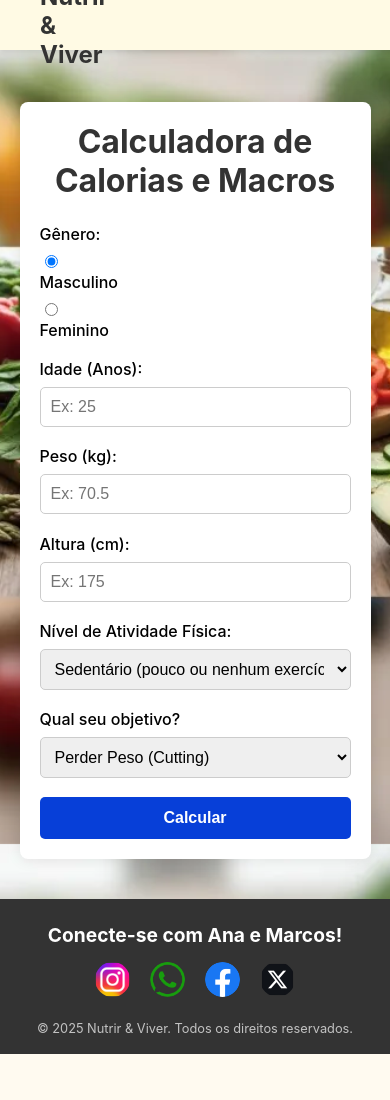
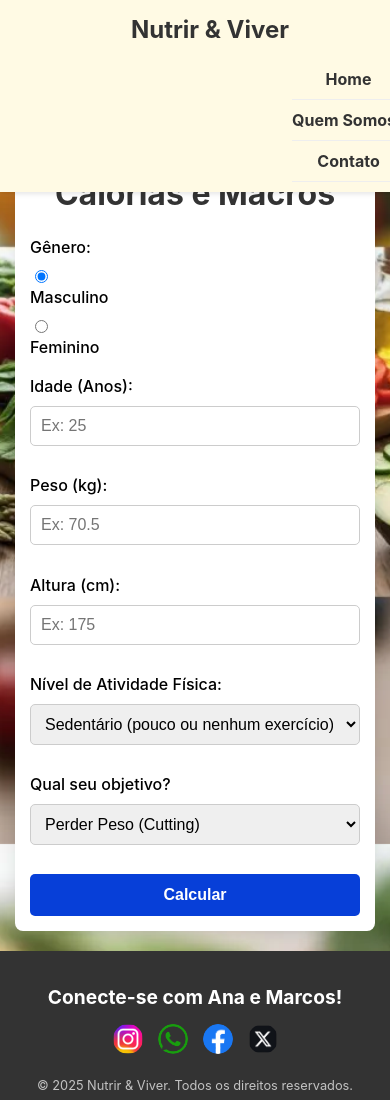
Before and after one commit to LuccaZappala/testeProjetoFront, a website: page index.html in a window 390 px wide. Before the commit the page ends 1054 px from the top, so only its background shows below. Drawn offline with Linux system fonts and the light colour scheme.

Commit message:
Update style.css

```diff
--- a/CSS/style.css
+++ b/CSS/style.css
@@ -20,8 +20,6 @@ body {
 }
 
 /* Estiliza o container principal do menu (<header class="menu">). */
-
-
 .menu {
     background: #fffae4; /* Cor de fundo da barra. */
     height: 50px; /* Altura fixa da barra. */
@@ -37,7 +35,6 @@ body {
     box-shadow: 0 2px 5px rgba(0, 0, 0, 0.1); /* Adiciona uma sombra sutil abaixo do menu. */
 }
 
-
 /* Estiliza o título (<h1>) que está dentro do menu. */
 .menu h1 {
     font-size: 1.5rem; /* Tamanho da fonte do título. */
@@ -47,7 +44,7 @@ body {
 /* Estiliza a tag <nav> que envolve os links. */
 .menu nav {
     /* Cria um espaçamento à esquerda, separando os links do título. */
-    margin-left: 50rem;
+    margin-left: auto;
 }
 
 /* Estiliza a lista (<ul>) que contém os links. */
@@ -76,7 +73,6 @@ body {
 .nav-links a:hover {
     color: #c5a659; /* Muda a cor do link ao passar o mouse. */
 }
-
 
 /* Estiliza o container principal da calculadora (<main class="container">). */
 .container {
@@ -262,11 +258,11 @@ button:hover {
 
 /* Estilo para o Footer */
 .social-footer {
-    background-color: #333; /*  Cor de fundo escura, comum para rodapés */
+    background-color: #333; /* Cor de fundo escura, comum para rodapés */
     color: #fff;
     text-align: center;
-    padding: 5px 0;
-    margin-top: 40px; /*  Espaço entre o conteúdo principal e o rodapé */
+    padding: 1px 0;
+    margin-top: 40px 0; /* Espaço entre o conteúdo principal e o rodapé */
 }
 
 .social-footer h3 {
@@ -284,7 +280,7 @@ button:hover {
 
 /* Estilo para as imagens dos ícones */
 .social-icon {
-    width: 35px; / Tamanho do ícone /
+    width: 35px; /* Tamanho do ícone */
     height: 35px;
     border-radius: 50%; /* Faz o ícone ficar em um círculo */
     transition: transform 0.3s ease; /* Efeito de transição suave */
@@ -294,10 +290,136 @@ button:hover {
 /* Efeito ao passar o mouse */
 .social-icon:hover {
     transform: scale(1.1); /* Aumenta o ícone um pouco ao passar o mouse */
-    opacity: 0.8; /*  Diminui a opacidade */
+    opacity: 0.8; /* Diminui a opacidade */
 }
 
 .social-footer p {
     font-size: 0.8em;
     opacity: 0.7;
 }
+/* Media Query para telas menores que 768px (tablets e celulares) */
+/* ============================================== */
+/* MEDIA QUERY: TORNANDO O SITE RESPONSIVO */
+/* ============================================== */
+
+@media (max-width: 768px) {
+
+    /* CORREÇÃO DO BODY: Remove o padding-top fixo que pode causar problemas
+       e garante que o background se ajuste a telas menores. */
+    body {
+        padding-top: 100px; /* Aumenta o padding para dar espaço ao menu empilhado */
+    }
+
+    /* 1. CABEÇALHO/MENU */
+    .menu {
+        /* Muda de linha (horizontal) para coluna (vertical) */
+        flex-direction: column;
+        height: auto; /* Permite que o menu cresça para acomodar o conteúdo */
+        padding: 10px 15px; /* Reduz o padding lateral */
+    }
+
+    /* Título do menu */
+    .menu h1 {
+        margin: 5px 0 10px 0; /* Centraliza o título */
+    }
+
+    /* Lista de Links */
+    .nav-links {
+        flex-direction: column; /* Empilha os links */
+        width: 100%;
+        margin-top: 5px;
+    }
+
+    .nav-links li {
+        margin: 0; /* Remove a margem lateral */
+        width: 100%;
+    }
+
+    .nav-links a {
+        display: block; /* Ocupa toda a largura do <li> para facilitar o clique */
+        padding: 10px 0;
+        text-align: center;
+        border-bottom: 1px solid #eee;
+    }
+
+    /* 2. CONTAINER PRINCIPAL (Home, Quem Somos, Contato) */
+    .container, .quem-somos-container, .contato-container {
+        width: 95%; /* Usa mais largura da tela */
+        margin: 20px auto;
+        padding: 15px; /* Reduz o espaçamento interno */
+    }
+
+    /* 3. FORMULÁRIO (HOME) */
+    .formGroup {
+        /* Garante que labels e inputs fiquem em colunas */
+        flex-direction: column;
+        align-items: flex-start;
+    }
+
+    .formGroup label,
+    .formGroup input[type="number"],
+    .formGroup select,
+    button[type="submit"] {
+        width: 100%; /* Largura total para todos os campos e o botão */
+        box-sizing: border-box;
+    }
+
+    /* 4. CONTEÚDO DA EQUIPE (CONTATO) */
+    /* Garante que os cartões da equipe se adaptem */
+    .membro-equipe {
+        padding: 15px;
+    }
+
+    /* 5. RODAPÉ SOCIAL */
+    .social-links {
+        /* O Flexbox já está ótimo, mas reduz o espaço entre ícones */
+        gap: 10px;
+    }
+
+    .social-icon {
+        width: 30px;
+        height: 30px;
+    }
+}
+
+    /* CONTEÚDO PRINCIPAL/CONTAINER (Calculadora e Páginas de Conteúdo) */
+    .container, .contato-container {
+        padding: 15px;
+        margin: 20px auto;
+        width: calc(100% - 30px);
+    }
+
+    /* GRUPO DE CAMPOS DO FORMULÁRIO (Calculadora) */
+    .formGroup {
+        /* Para o alinhamento de Gênero, etc. */
+        flex-direction: column;
+        align-items: flex-start;
+    }
+
+    .formGroup label,
+    .formGroup input[type="number"],
+    .formGroup select {
+        width: 100%; /* Largura total */
+        box-sizing: border-box;
+        margin-bottom: 10px;
+    }
+
+    /* BOTÃO */
+    button[type="submit"] {
+        width: 100%; /* Botão de largura total */
+        padding: 12px;
+    }
+
+    /* RODAPÉ SOCIAL */
+    .social-footer {
+        padding: 15px 0;
+    }
+
+    .social-icon {
+        width: 30px;
+        height: 30px;
+    }
+
+    .social-links {
+        gap: 15px;
+    }
```
